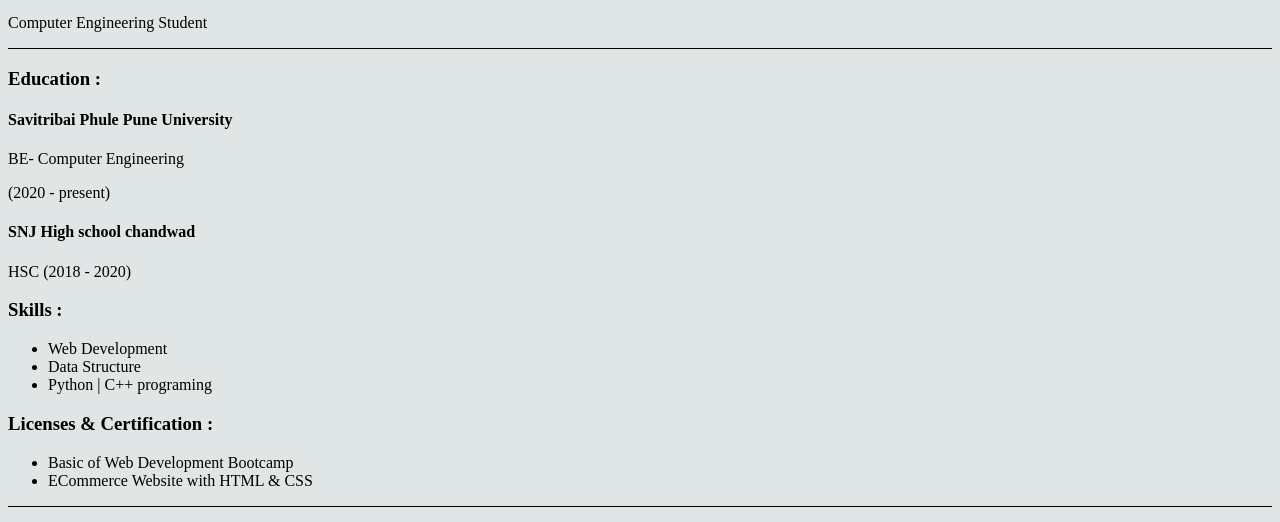
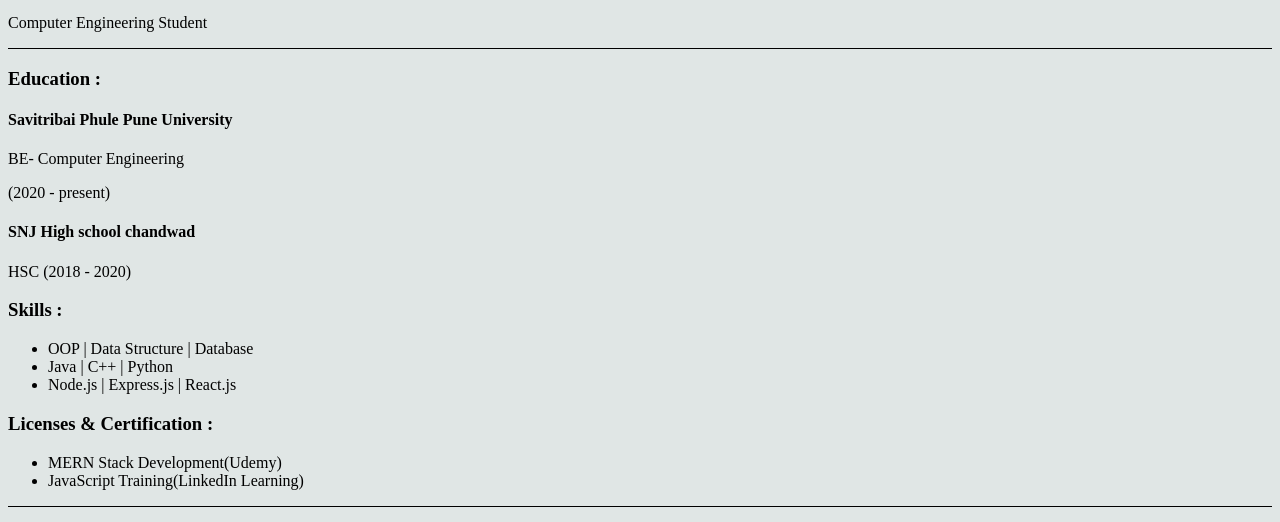
Before and after one commit to GitSandip/cv, a plain HTML site: page index.html in a window 1280 px wide. Shown: the part 262-784 px from the top of the page. Drawn offline with Linux system fonts and the light colour scheme.

Commit message:
Update index.html

```diff
--- a/index.html
+++ b/index.html
@@ -27,14 +27,14 @@
 
         <h3>Skills :</h3>
         <ul>
-            <li>Web Development</li>
-            <li>Data Structure</li>
-            <li>Python | C++ programing</li>
+            <li>OOP | Data Structure | Database</li>
+            <li>Java | C++ | Python</li>
+            <li>Node.js | Express.js | React.js</li>
         </ul>
         <h3>Licenses & Certification :</h3>
         <ul>
-            <li>Basic of Web Development Bootcamp</li>
-            <li>ECommerce Website with HTML & CSS</li>
+            <li>MERN Stack Development(Udemy)</li>
+            <li>JavaScript Training(LinkedIn Learning)</li>
         </ul>
     </div>
     <hr size="" noshade="">
```
